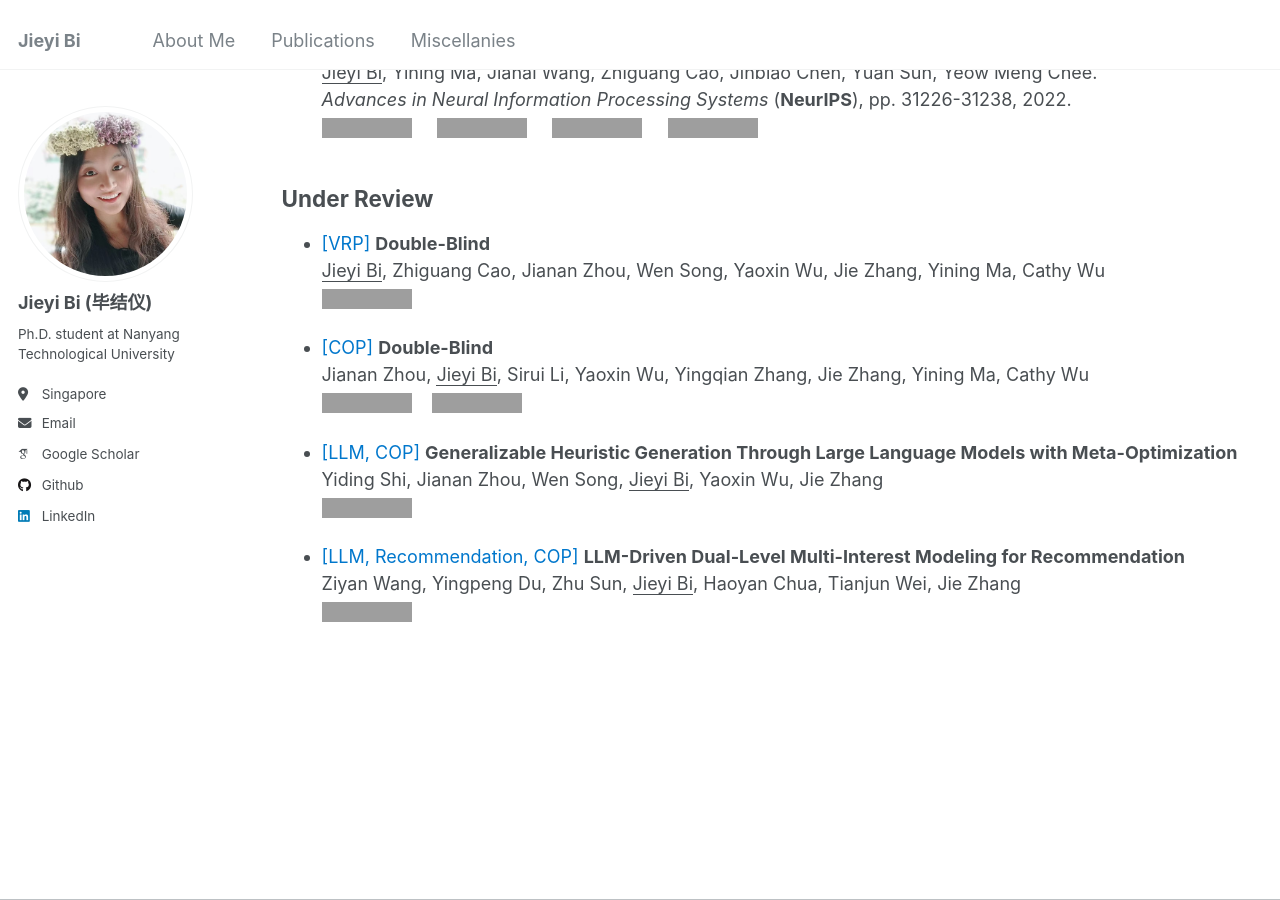
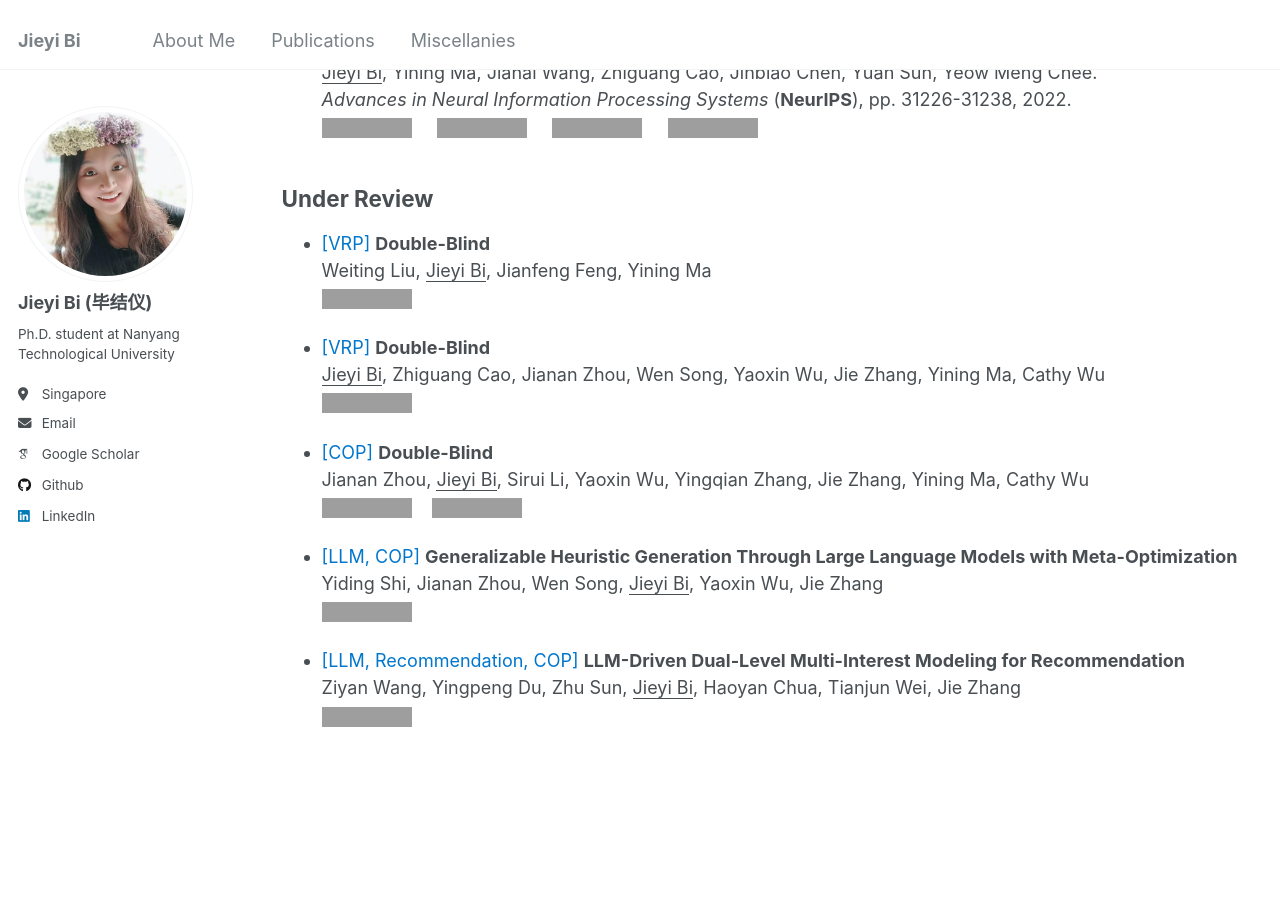
Before and after one commit to jieyibi/jieyibi.github.io, a Jekyll site: the page built from _pages/publications.md, in a window 1280 px wide and 900 px high, scrolled down 563 px. Built offline with Jekyll 4.4.1, drawn with Linux system fonts in a browser that asks for light colours; some web fonts are replaced; grey boxes are pictures that could not be loaded.

Commit message:
Update publications.md

```diff
--- a/_pages/publications.md
+++ b/_pages/publications.md
@@ -40,6 +40,10 @@ author_profile: true
 ## Under Review
 
 * <span style="color: #0077cc">[VRP]</span> **Double-Blind** \
+   Weiting Liu, <u>Jieyi Bi</u>, Jianfeng Feng, Yining Ma \
+   [![PDF](https://img.shields.io/badge/Download-Soon-brightgreen.svg)]()
+
+* <span style="color: #0077cc">[VRP]</span> **Double-Blind** \
    <u>Jieyi Bi</u>, Zhiguang Cao, Jianan Zhou, Wen Song, Yaoxin Wu, Jie Zhang, Yining Ma, Cathy Wu \
    [![PDF](https://img.shields.io/badge/Download-Soon-brightgreen.svg)]()
 
```
